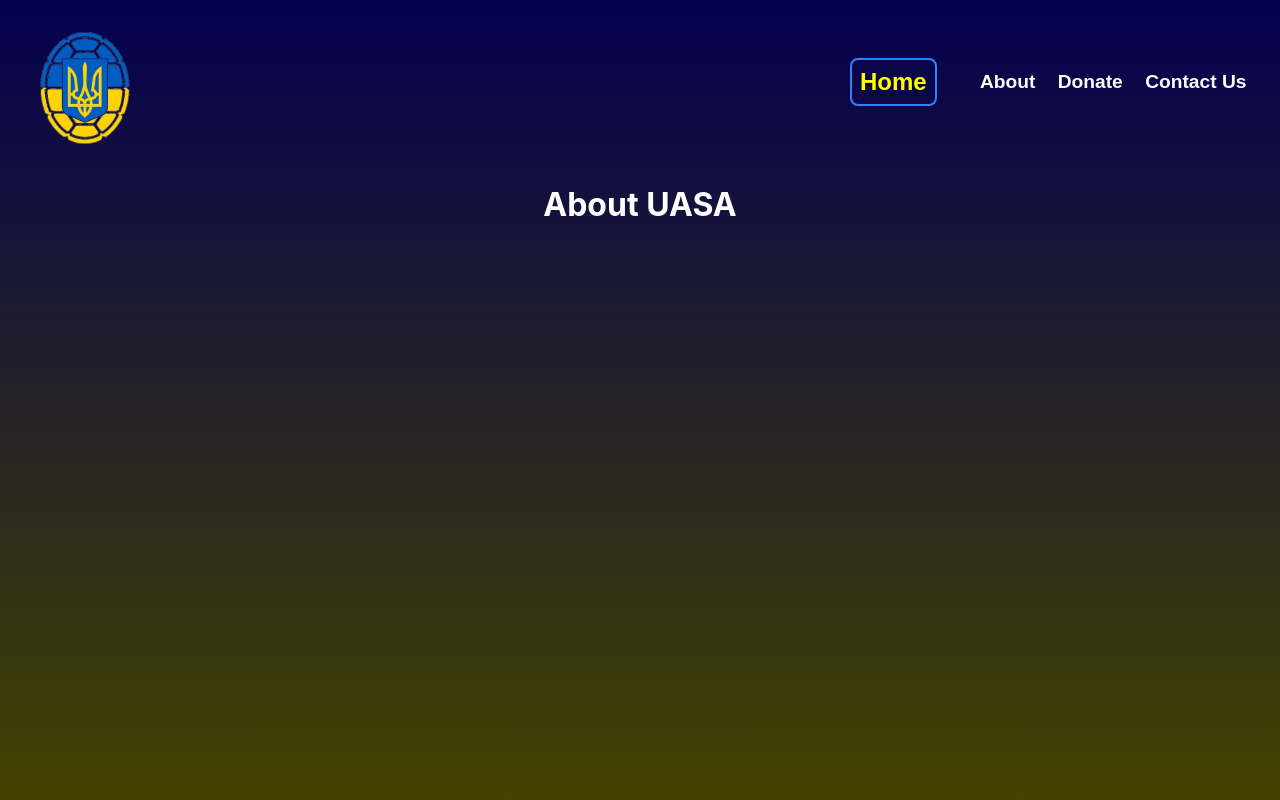
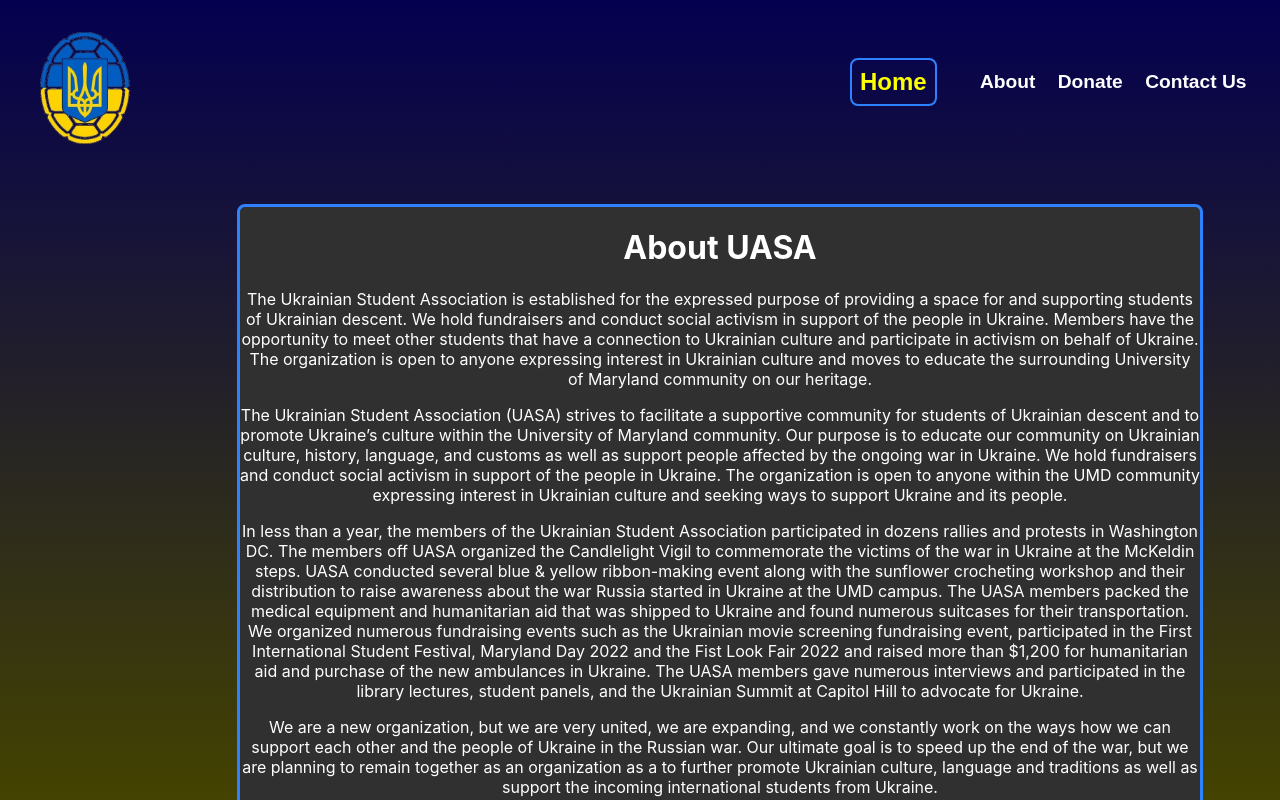
Before and after one commit to alanelbert/uasa-website, a React (Create React App) app: page /about in a window 1280 px wide. Built offline with nearby package versions, Linux system fonts and the light colour scheme.

Commit message:
Adding about section (Temp)

```diff
--- a/package.json
+++ b/package.json
@@ -36,7 +36,7 @@
   },
   "scripts": {
     "predeploy": "yarn install",
-    "deploy": "gh-pages -d build",
+    "deploy": "yarn build; cp build/index.html build/404.html; gh-pages -d build",
     "dev-start": "docker compose up -d --build",
     "dev-stop": "docker compose down -v",
     "dev-rebuild": "yarn run dev-stop && yarn run dev-start",
--- /dev/null
+++ b/src/pages/About.css
@@ -0,0 +1,16 @@
+.about-card {
+    width: 75vw;
+    order: 0.15rem;
+    border-style: solid;
+    border-radius: 0.5rem;
+    border-color: rgb(47, 130, 255);
+
+    justify-self: center;
+
+    margin-left: 12.5vw;
+
+    margin-top: 5vh;
+    text-decoration: none !important;
+    background: rgb(48, 48, 48);
+
+}
--- a/src/pages/About.tsx
+++ b/src/pages/About.tsx
@@ -1,13 +1,34 @@
 import React from "react";
 
-
+import './About.css'
 
 
 
 function About() {
     return (
-        <div>
+        <div className="about-card">
             <h1>About UASA</h1>
+
+            <p>The Ukrainian Student Association is established for the expressed purpose of providing
+                a space for and supporting students of Ukrainian descent. We hold fundraisers and conduct social activism in support of the people in Ukraine. Members have the opportunity to meet other students that have a connection to Ukrainian culture and participate in activism on behalf of Ukraine. The organization is open to anyone expressing interest in Ukrainian culture and moves to educate the surrounding University of Maryland community on our heritage.</p>
+
+            <p>
+                The Ukrainian Student Association (UASA) strives to facilitate a supportive community for students of Ukrainian descent and to promote Ukraine’s culture within the University of Maryland community.
+                 Our purpose is to educate our community on Ukrainian culture, history, language, and customs as well as support people affected by the ongoing war in Ukraine. We hold fundraisers and conduct social activism in support of the people in Ukraine. The organization is open to anyone within the UMD community expressing interest in Ukrainian culture and seeking ways to support Ukraine and its people.
+
+
+            </p>
+
+            <p>
+            In less than a year, the members of the Ukrainian Student Association participated in dozens rallies and protests in Washington DC. The members off UASA organized the Candlelight Vigil to commemorate the victims of the war in Ukraine at the McKeldin steps.
+            UASA conducted several blue & yellow ribbon-making event along with the sunflower crocheting workshop and their distribution to raise awareness about the war Russia started in Ukraine at the UMD campus. The UASA members  packed the medical equipment and humanitarian aid that was shipped to Ukraine and found numerous suitcases for their transportation. We organized numerous fundraising events such as the Ukrainian movie screening fundraising event, participated in the First International Student Festival, Maryland Day 2022 and the Fist Look Fair 2022 and raised more than $1,200 for humanitarian aid and purchase of the new ambulances in Ukraine. The UASA members gave numerous interviews  and participated in the library lectures, student panels, and the Ukrainian Summit at Capitol Hill to advocate for Ukraine.
+            </p>
+
+            <p>
+            We are a new organization, but we are very united, we are expanding, and we constantly work on the ways how we can support each other and the people of Ukraine in the Russian war. Our ultimate goal is to speed up the end of the war, but we are planning to remain together as an organization as a to further promote Ukrainian culture, language and traditions as well as support the incoming international students from Ukraine.
+            </p>
+
+
         </div>
     );
 
```
